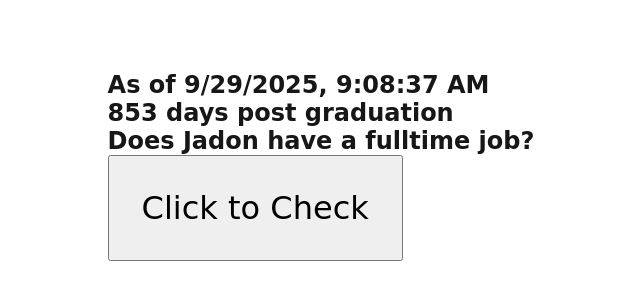
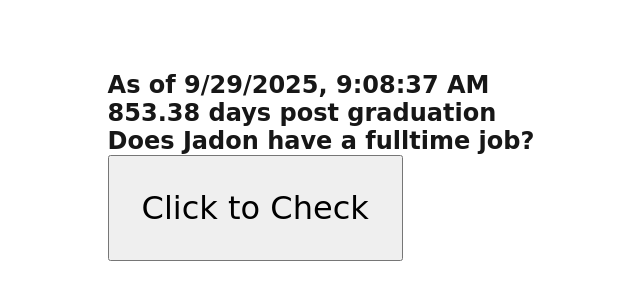
Before and after one commit to j-jh/jadon-status, a Next.js app: page / in a window 1280 px wide. Shown: the part 234-534 px from the top of the page, without its empty margins (319-959 px from the left). Built offline with nearby package versions, Linux system fonts and the light colour scheme.

Commit message:
fix: round day count to 2 digits
chore: comments

minor styling

chore: comments

font

```diff
--- a/Components/Landing.js
+++ b/Components/Landing.js
@@ -1,21 +1,35 @@
 "use client"
 import { useState, useEffect } from "react"
 export default function Landing() {
+    // current time object
     const [time, setTime] = useState(new Date);
+    // boolean to store button toggle state
     const [showCheck, setShowCheck] = useState(false);
-
     const [daySinceGrad, setDaySinceGrad] = useState(0);
 
+    /*
+        on component mount:
+        - set interval to call the following function every 1000ms:
+            - update time
+            - calculate day since grad
+            - other stuff
+        - return cleanup upon dismount
+
+    */
     useEffect(() => {
         const interval = setInterval(() =>
             setTime(new Date), 1000);
         // calc days since grad
         const calcDiff = (new Date() - new Date("2023-05-30")) / (1000 * 60 * 60 * 24);
-        setDaySinceGrad(Math.round(calcDiff));
+        // round 2 to digits
+        setDaySinceGrad(Math.round(calcDiff * 100) / 100);
         // cleanup to stop prev intervals
         return () => clearInterval(interval);
     }, [])
 
+    /*
+        event handler to allow for rendered components to show for 1500ms
+    */
     function handleCheck() {
         setShowCheck(true)
         setTimeout(() => setShowCheck(false), 1500);
@@ -29,7 +43,7 @@ export default function Landing() {
             <button style={{
                 fontSize: '2rem',
                 padding: '2rem',
-                fontFamily: "'Comic Sans MS', cursive, sans-serif"
+                fontFamily: "Comic Sans MS"
             }} onClick={handleCheck}>Click to Check</button>
             <h1>{showCheck && "no"}</h1>
             {showCheck &&
--- a/app/page.js
+++ b/app/page.js
@@ -7,7 +7,7 @@ export default function Home() {
     justifyContent: 'center',
     alignItems: 'center',
     height: '100vh',
-    fontFamily: "'Comic Sans MS', cursive, sans-serif",
+    fontFamily: "Comic Sans MS",
   };
   return (
       <div style={styleStuff}>
```
